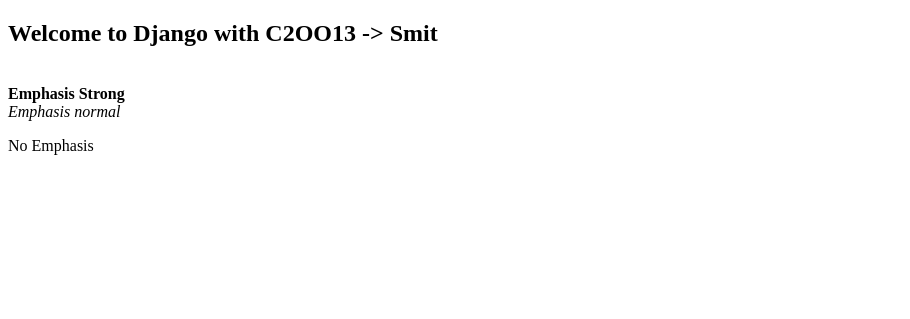
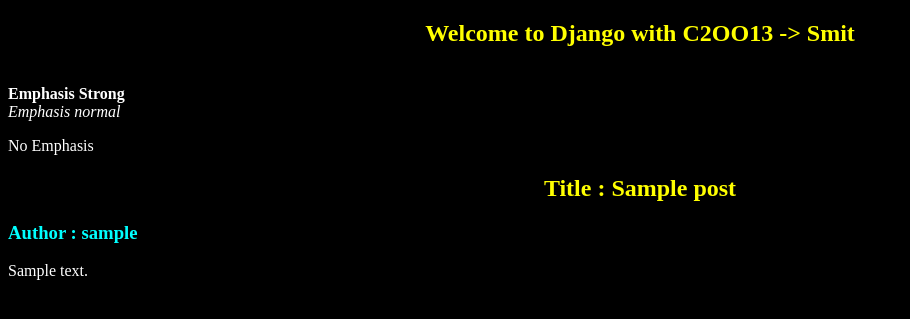
Before and after one commit to C2OO13/myBlog, a Django app: page / in a window 1280 px wide. Shown: the top 319 px of the page, without its empty margins (0-910 px from the left). Run offline with Django 3.2, Linux system fonts and the light colour scheme; tables that the repository leaves empty hold one stand-in row (values such as "Sample post").

Commit message:
Modified template

```diff
--- a/blog/models.py
+++ b/blog/models.py
@@ -9,7 +9,7 @@ class Post(models.Model):
     title = models.CharField(max_length=200)
     text = models.TextField()
     created_date = models.DateTimeField(default=timezone.now)
-    #published_date = models.DateTimeField(blank=True, null=True)
+    published_date = models.DateTimeField(blank=True, null=True)
 
     def publish(self):
         self.published_date = timezone.now()
--- a/blog/templates/blog/post_list.html
+++ b/blog/templates/blog/post_list.html
@@ -1,6 +1,28 @@
 <!DOCTYPE html>
 <html lang="en">
 <head>
+    <style>
+        body{
+            background-color: black;
+        }
+        h2{
+            color:yellow;
+            text-align:center;
+            font-family:ALGERIAN;
+        }
+        h3{
+            color:cyan;
+        }
+        p{
+            color:white;
+        }
+        strong{
+            color:white;
+        }
+        em{
+            color:white;
+        }
+    </style>
     <meta charset="UTF-8">
     <title>Smit's Blog</title>
 </head>
@@ -13,6 +35,13 @@
     <em>Emphasis normal</em>
     <br>
     <p>No Emphasis</p>
+    {%for post in posts%}
+    <div>
+        <h2>Title : {{post.title}}</h2>
+        <h3>Author : {{post.author}}</h3>
+        <p>{{post.text|linebreaksbr}}</p>
+    </div>
+    {% endfor %}
     {% endblock %}
 </body>
 </html>
--- a/blog/views.py
+++ b/blog/views.py
@@ -1,6 +1,9 @@
 from django.shortcuts import render
+from django.utils import timezone
+from .models import Post
 
 
 # Create your views here.
 def post_list(request):
-    return render(request, 'blog/post_list.html', {'name': 'Smit'})
+    posts = Post.objects.filter(created_date__lte=timezone.now()).order_by("author")
+    return render(request, 'blog/post_list.html', {'name': 'Smit', 'posts': posts})
```
